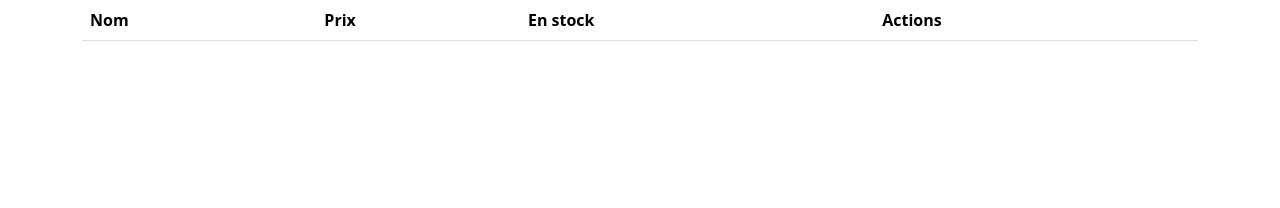
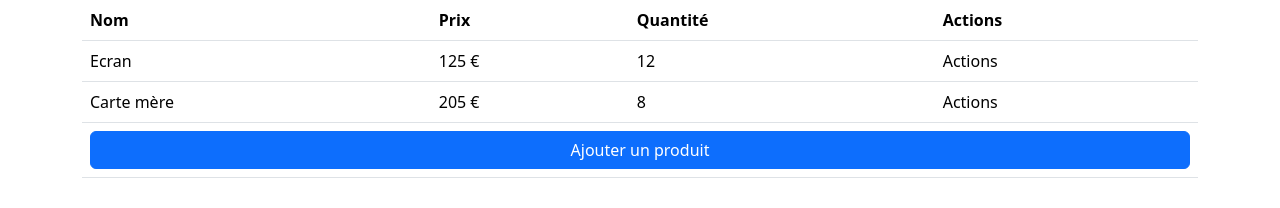
Before and after one commit to Antoine-NVE/Product_list, a plain HTML site: page client/index.html in a window 1280 px wide. Drawn offline with nearby package versions, Linux system fonts and the light colour scheme.

Commit message:
Affichage de la page d'accueil

```diff
--- a/client/index.html
+++ b/client/index.html
@@ -16,18 +16,7 @@
   <body>
     <div class="container">
       <div class="row">
-        <div class="col-12">
-          <table class="table">
-            <thead>
-              <tr>
-                <th>Nom</th>
-                <th>Prix</th>
-                <th>En stock</th>
-                <th>Actions</th>
-              </tr>
-            </thead>
-          </table>
-        </div>
+        <div id="container" class="col-12"></div>
       </div>
     </div>
   </body>
--- a/client/js/script.js
+++ b/client/js/script.js
@@ -0,0 +1,54 @@
+const container = document.getElementById('container');
+
+function showMain(products) {
+    let body = '';
+    for (let i = 0; i < products.length; i++) {
+        body += `
+            <tr>
+                <td>${products[i].name}</td>
+                <td>${products[i].price / 100} €</td>
+                <td>${products[i].quantity}</td>
+                <td>Actions</td>
+            </tr>
+        `;
+    }
+
+    container.innerHTML = `
+        <table class="table">
+            <thead>
+                <tr>
+                    <th>Nom</th>
+                    <th>Prix</th>
+                    <th>Quantité</th>
+                    <th>Actions</th>
+                </tr>
+            </thead>
+            <tbody>
+                ${body}
+                <tr>
+                    <td colspan="4"><button id="btn-add" class="btn btn-primary d-block w-100">Ajouter un produit</button></td>
+                </tr>
+            </tbody
+        </table>
+    `;
+
+    const btnAdd = document.getElementById('btn-add');
+    btnAdd.addEventListener('click', () => {
+        console.log('Ajout');
+    });
+}
+
+const products = [
+    {
+        name: 'Ecran',
+        price: 12500,
+        quantity: 12,
+    },
+    {
+        name: 'Carte mère',
+        price: 20500,
+        quantity: 8,
+    },
+];
+
+showMain(products);
```
